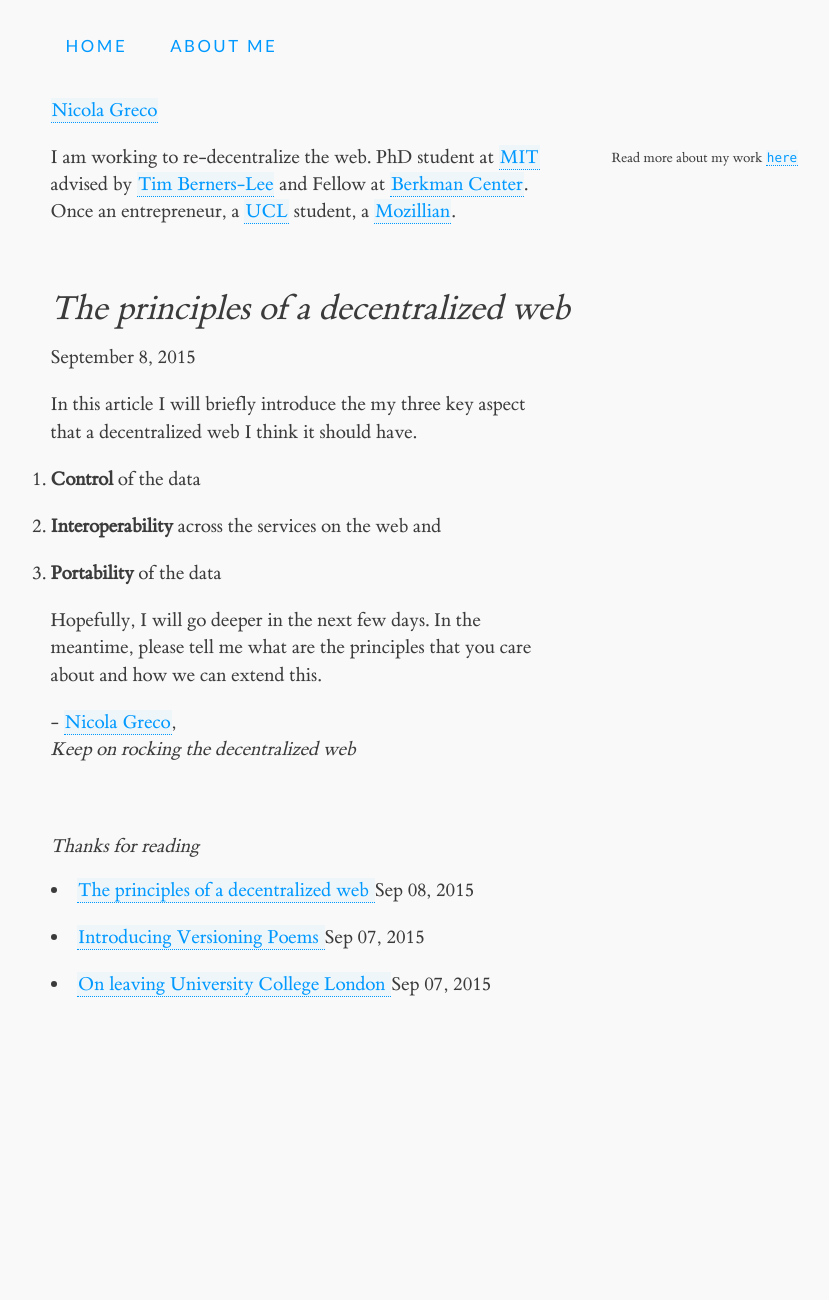
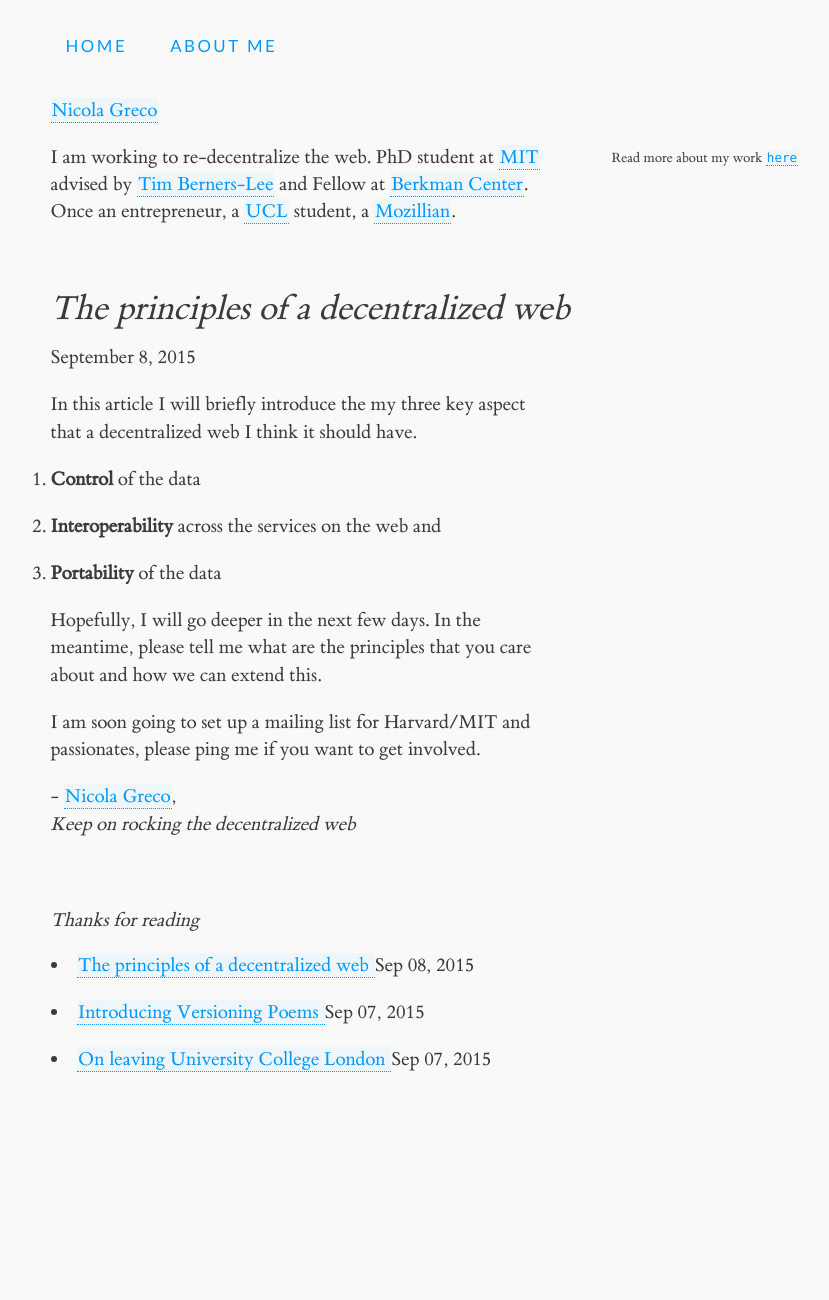
Before and after one commit to nicola/nicola.github.io, a Jekyll site: the page built from _posts/2015-09-08-decentralized-principles.md, in a window 1280 px wide. Shown: the whole page, without its empty margins (57-886 px from the left). Built offline with Jekyll 4.4.1, drawn with Linux system fonts in a browser that asks for light colours; comment, search, counter and statistics services are not loaded.

Commit message:
get involved

```diff
--- a/_posts/2015-09-08-decentralized-principles.md
+++ b/_posts/2015-09-08-decentralized-principles.md
@@ -12,3 +12,5 @@
 3. __Portability__ of the data
 
 Hopefully, I will go deeper in the next few days. In the meantime, please tell me what are the principles that you care about and how we can extend this.
+
+I am soon going to set up a mailing list for Harvard/MIT and passionates, please ping me if you want to get involved.
```
